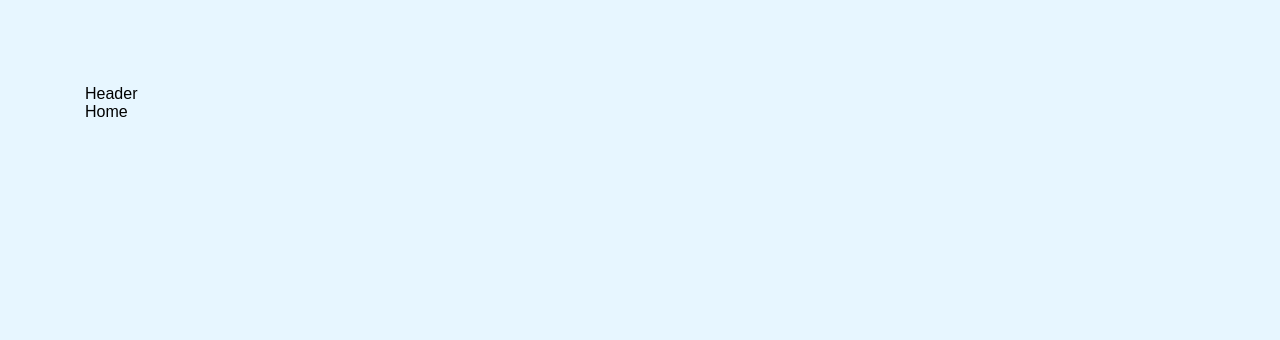
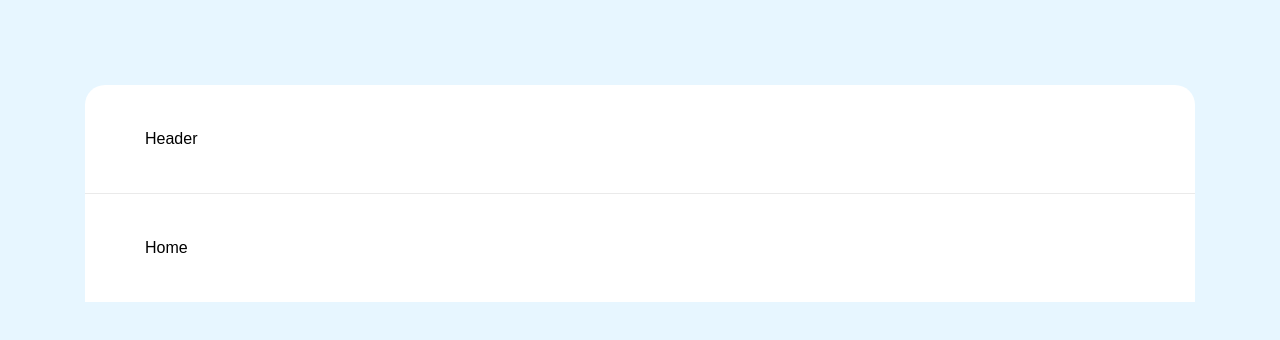
Before and after one commit to ZooMbix-hub/Next-Sneakers, a Next.js app: page / in a window 1280 px wide. Shown: the top 340 px of the page. Built offline with nearby package versions, Linux system fonts and the light colour scheme.

Commit message:
feat: добавление компонента Header

```diff
--- a/app/globals.css
+++ b/app/globals.css
@@ -7,6 +7,7 @@
   --black: #000000;
   --white: #FFFFFF;
 	--background: #E7F6FF;
+  --layoutPadding: 45px 60px;
 }
 
 html,
--- /dev/null
+++ b/src/app/layouts/PublicLayout.module.css
@@ -0,0 +1,8 @@
+.layoutWrapper {
+  background-color: var(--white);
+  border-radius: 20px 20px 0px 0px;
+}
+
+.contentWrapper {
+  padding: var(--layoutPadding);
+}
--- a/src/app/layouts/PublicLayout.tsx
+++ b/src/app/layouts/PublicLayout.tsx
@@ -1,18 +1,11 @@
-import { Inter } from 'next/font/google';
-import cn from 'classnames';
-
-const interSans = Inter({
-  variable: '--font-inter-sans',
-  subsets: ['latin'],
-});
+import { Header } from '@/src/widgets/Header';
+import s from './PublicLayout.module.css';
 
 export function PublicLayout({ children }: { children: React.ReactNode }) {
   return (
-    <div className={cn(interSans.variable)}>
-      <header>
-        Header
-      </header>
-      <main>
+    <div className={s.layoutWrapper}>
+      <Header />
+      <main className={s.contentWrapper}>
         {children}
       </main>
     </div>
--- a/src/shared/ui/Typography/index.ts
+++ b/src/shared/ui/Typography/index.ts
@@ -1,2 +1,2 @@
-export {Typography} from './Typography';
-export type {TypographyProps} from './Typography';
+export { Typography } from './Typography';
+export type { TypographyProps } from './Typography';
--- /dev/null
+++ b/src/widgets/Header/Header.module.css
@@ -0,0 +1,4 @@
+.headerWrapper {
+  padding: var(--layoutPadding);
+  border-bottom: 1px solid var(--gray0);
+}
--- /dev/null
+++ b/src/widgets/Header/Header.tsx
@@ -0,0 +1,9 @@
+import s from './Header.module.css';
+
+export function Header() {
+  return (
+    <header className={s.headerWrapper}>
+      Header
+    </header>
+  );
+}
--- /dev/null
+++ b/src/widgets/Header/index.ts
@@ -0,0 +1 @@
+export { Header } from './Header';
```
